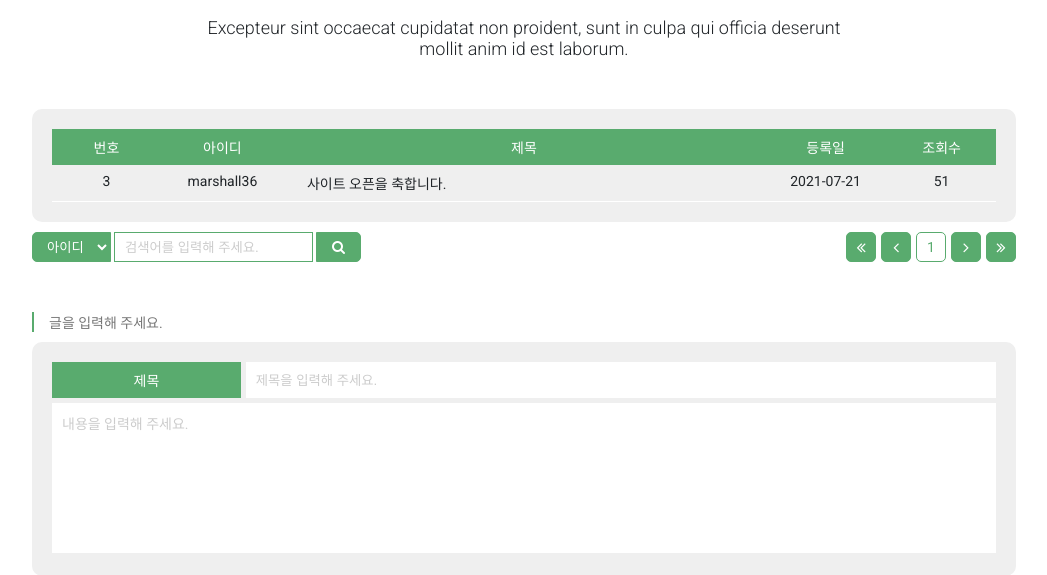
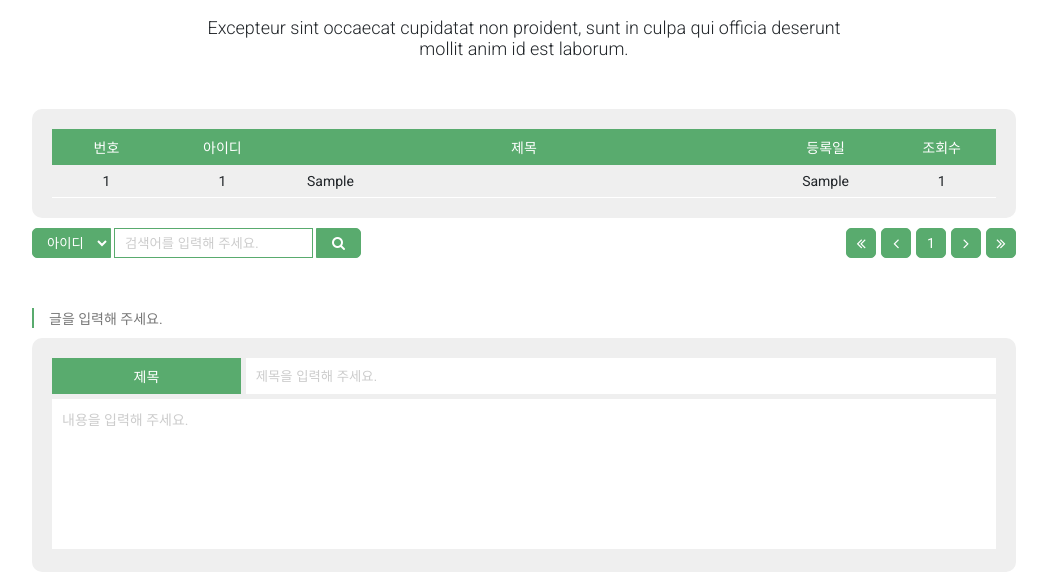
Before and after one commit to Marshallhch/zay_project_with_PHP, a PHP site: page /pages/menu_page/community_form.php in a window 1280 px wide. Shown: the part 272-847 px from the top of the page, without its empty margins (116-1163 px from the left). Run offline with PHP 8.4, Linux system fonts and the light colour scheme; tables that the repository leaves empty or names only in its code hold one stand-in row (values such as "Sample post"); a stand-in replaces the project's code that opens the database connection.

Commit message:
07/23 1차

```diff
--- a/css/style.css
+++ b/css/style.css
@@ -177,12 +177,14 @@ section.pro_insert{background:#e9eef5;}
 .community .comm_table li span:nth-child(5){width:10%;}
 .community .comm_table li.comm_tit{background:#59ab6e; color:#fff;}
 .community .comm_table li.comm_con{border-bottom:1px solid #fff;}
-.community .comm_table li.comm_con span:nth-child(3){text-align:left; padding-left:15px;}
+.community .comm_table li.comm_con span{display:flex; align-items: center; justify-content: center;}
+.community .comm_table li.comm_con span:nth-child(3){justify-content: flex-start; padding-left:15px;}
 
 .community .search_paging{display:flex; justify-content: space-between; margin:10px auto 0 auto;}
 .community .paging{display:flex;}
 .community .paging span{width:30px; height:30px; background:#59ab6e; color:#fff; font-size:16px; margin-left:5px; display:flex; justify-content: center; align-items: center; border-radius: 5px; border:1px solid #59ab6e;}
 .community .paging span.num{background:#fff; color:#59ab6e; font-size:14px;}
+.community .paging span.num.active{background:#59ab6e; color:#fff;}
 
 .community .search_form{display:flex;}
 .community .search_form select{border:1px solid #59ab6e; background:#59ab6e; color:#fff; outline:0; border-radius:5px 0 0 5px; padding:0 10px; height:30px;}
@@ -200,7 +202,8 @@ section.pro_insert{background:#e9eef5;}
 .community .write_con textarea{width:100%; height:150px; font-size:14px; font-family: 'Roboto', 'Noto Sans KR', sans-serif;}
 .community .write_con textarea::placeholder{color:#ccc;}
 .community .write_btn{width:100%; height:auto; margin-top:10px; text-align: center;}
-.community .write_btn button{background:#59ab6e; color:#fff; padding:8px 25px; border-radius:5px;}
+.community .write_btn button,
+.community .write_btn a{background:#59ab6e; color:#fff; padding:8px 25px; border-radius:5px;}
 
 
 
--- /dev/null
+++ b/data/ajax/commumity_ajax.php
@@ -0,0 +1,37 @@
+<li class="comm_tit">
+  <span>번호</span>
+  <span>아이디</span>
+  <span>제목</span>
+  <span>등록일</span>
+  <span>조회수</span>
+</li>
+
+<?php
+  $page = $_GET["page"];
+
+  if($page == ''){
+    $page == 1;
+  }
+
+  $view_per_page = 5;
+  $from = ($page - 1) * $view_per_page;
+
+  include $_SERVER["DOCUMENT_ROOT"]."/connect/db_conn.php";
+  $sql = "SELECT * FROM zay_comm ORDER BY ZAY_comm_idx DESC LIMIT $from, $view_per_page";
+
+  $comm_result = mysqli_query($dbConn, $sql);
+  while($comm_row = mysqli_fetch_array($comm_result)){
+    $comm_idx = $comm_row['ZAY_comm_idx'];
+    $comm_id = $comm_row['ZAY_comm_id'];
+    $comm_tit = $comm_row['ZAY_comm_tit'];
+    $comm_reg = $comm_row['ZAY_comm_reg'];
+    $comm_hit = $comm_row['ZAY_comm_hit'];
+?>
+<li class="comm_con">
+  <span><?=$comm_idx?></span>
+  <span><?=$comm_id?></span>
+  <span><a href="/zay/pages/menu_page/community_details.php?detail_idx=<?=$comm_idx?>"><?=$comm_tit?></a></span>
+  <span><?=$comm_reg?></span>
+  <span><?=$comm_hit?></span>
+</li>
+<?php } ?>
--- /dev/null
+++ b/js/jq.comm_ajax.js
@@ -0,0 +1,73 @@
+$(function(){
+  const url = "/zay/data/ajax/commumity_ajax.php";
+
+  $.get(url, {page : 1}, function(comm_data){
+    $(".comm_row").append(comm_data);
+  });
+});
+
+let current = 1;
+const pgLength = $(".num").length;
+//ajax를 통해 클릭한 넘버링 데이터 불러옴
+function getPage(n){
+  const url = "/zay/data/ajax/commumity_ajax.php";
+  $(".num").removeClass("active");
+  $(".num").eq(n - 1).addClass("active");
+  $.get(url, {page : n}, function(comm_data){
+    $(".comm_row").html(comm_data);
+    current = n;
+  });
+}
+
+//이전, 다음 버튼 클릭시 기능
+function prevNext(pageNum, calcPage){
+  if(current == pageNum){
+    getPage(pageNum);
+  } else {
+    getPage(current + calcPage);
+  }
+}
+
+$(".angle").click(function(){
+  if($(this).hasClass("prev")){
+    prevNext(1, -1);
+  } else {
+    prevNext(pgLength, 1);
+  }
+});
+
+//처음으로 가기, 마지막으로 가기 버튼 클릭시 기능
+$(".angle-double").click(function(){
+  if($(this).hasClass("first")){
+    getPage(1);
+  } else {
+    getPage(pgLength);
+  }
+});
+
+// $(".next").click(function(){
+
+//   prevNext(pgLength, 1);
+
+//   // if(current == pgLength){
+//   //   getPage(pgLength);
+//   // } else {
+//   //   getPage(current + 1);
+//   // }
+
+// });
+
+// $(".prev").click(function(){
+
+//   prevNext(1, -1);
+
+//   // if(current == 1){
+//   //   getPage(1);
+//   // } else {
+//   //   getPage(current- 1);
+//   // }
+
+// });
+
+$(".num").eq(0).addClass("active");
+// $(".num").eq(0).trigger("click");
--- a/pages/menu_page/community_form.php
+++ b/pages/menu_page/community_form.php
@@ -31,29 +31,7 @@
 
       <div class="comm_table comm_center">
         <ul class="comm_row">
-          <li class="comm_tit">
-            <span>번호</span>
-            <span>아이디</span>
-            <span>제목</span>
-            <span>등록일</span>
-            <span>조회수</span>
-          </li>
-
-          <?php
-            include $_SERVER["DOCUMENT_ROOT"]."/connect/db_conn.php";
-            $sql = "SELECT * FROM zay_comm ORDER BY ZAY_comm_idx DESC LIMIT 5";
-
-            $comm_result = mysqli_query($dbConn, $sql);
-            while($comm_row = mysqli_fetch_array($comm_result)){
-          ?>
-          <li class="comm_con">
-            <span>3</span>
-            <span>marshall36</span>
-            <span>사이트 오픈을 축합니다.</span>
-            <span>2021-07-21</span>
-            <span>51</span>
-          </li>
-          <?php } ?>
+          <!-- ajax elements load here... -->
         </ul>
       </div>
       <!-- End of comm_table -->
@@ -70,11 +48,32 @@
         </div>
 
         <div class="paging">
-          <span><i class="fa fa-angle-double-left"></i></span>
-          <span><i class="fa fa-angle-left"></i></span>
-          <span class="num">1</span>
-          <span><i class="fa fa-angle-right"></i></span>
-          <span><i class="fa fa-angle-double-right"></i></span>
+          <span class="angle-double first"><i class="fa fa-angle-double-left"></i></span>
+          <span class="prev angle"><i class="fa fa-angle-left"></i></span>
+
+          <?php
+          include $_SERVER["DOCUMENT_ROOT"]."/connect/db_conn.php";
+          $sql_paging = "SELECT * FROM zay_comm";
+
+          $paging_result = mysqli_query($dbConn, $sql_paging);
+          $total_record = mysqli_num_rows($paging_result);
+          $paging_num = 5;
+
+          if($total_record % $paging_num == 0){
+            $total_page = floor($total_record / $paging_num);//소수점 아래 실수 버림
+          } else {
+            $total_page = floor($total_record / $paging_num) + 1;
+          }
+
+          for($i = 1; $i <= $total_page; $i++){
+          ?>
+
+          <span class="num" onClick="getPage(<?=$i?>)"><?=$i?></span>
+
+          <?php } ?>
+
+          <span class="next angle"><i class="fa fa-angle-right"></i></span>
+          <span class="angle-double last"><i class="fa fa-angle-double-right"></i></span>
         </div>
       </div>
       <!-- End of search paging -->
@@ -98,6 +97,7 @@
           <?php } ?>
         </div>
       </div>
+      <!-- end of write -->
     </div>
   </section>
 
@@ -106,6 +106,7 @@
   <!-- jQuery Framework Load -->
   <script src="https://ajax.googleapis.com/ajax/libs/jquery/3.4.1/jquery.min.js"></script>
   <script src="/zay/js/jq.main.js"></script>
+  <script src="/zay/js/jq.comm_ajax.js"></script>
   <script>
     function plzLogin(){
       alert('로그인 후 이용해 주세요.');
--- a/todo.txt
+++ b/todo.txt
@@ -32,3 +32,4 @@
 숙제
 1. 상세페이지 사이즈 클릭 시 해당 사이즈 색상 변경
 2. 상세페이지 +, - 기능 구현
+3. 게시판 페이징 번호 컨크롤(js, jquery)
```
Also changed, not shown: pages/menu_page/community_details.php (added, +110 -0 lines).
